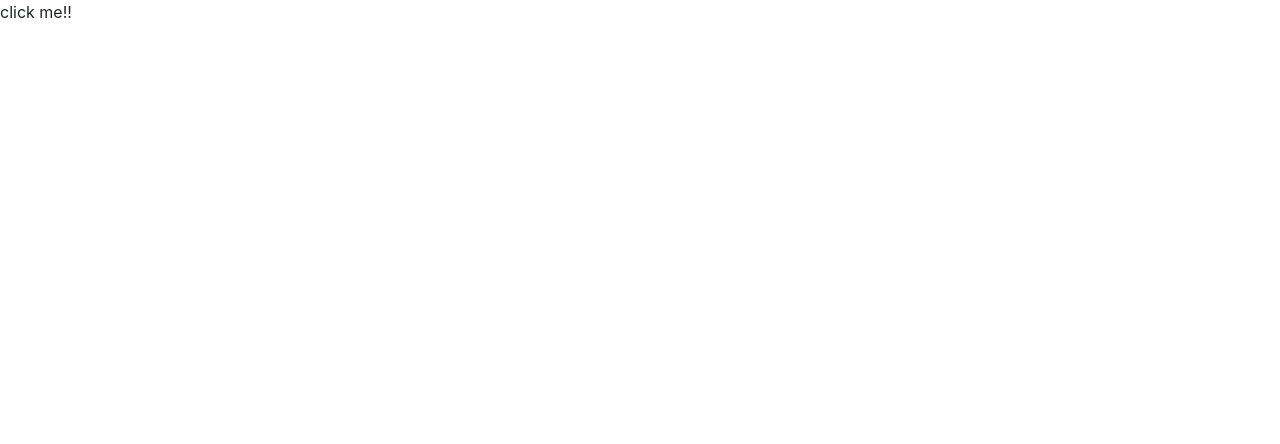
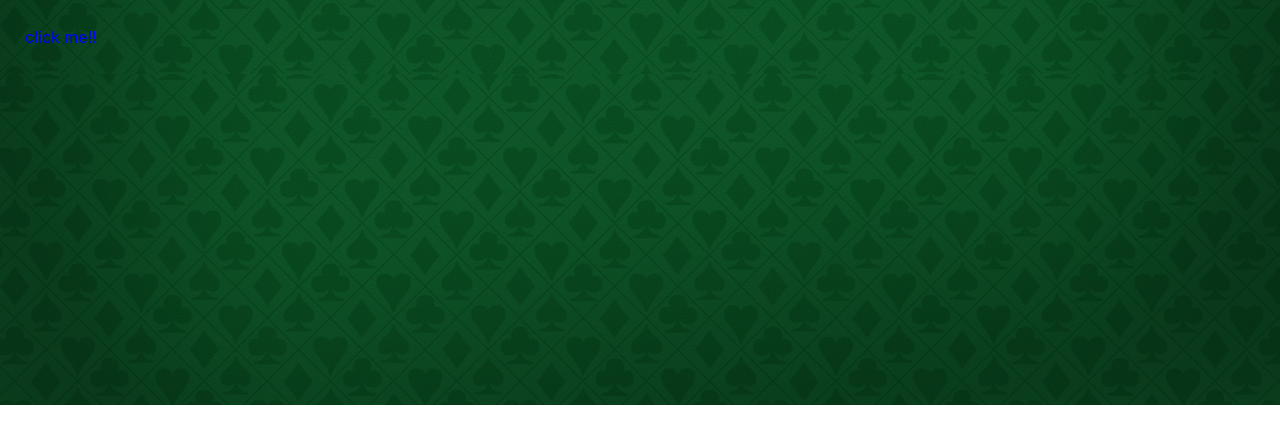
Before and after one commit to bramacphail/Unit-13, a plain HTML site: page index.html in a window 1280 px wide. Drawn offline with nearby package versions, Linux system fonts and the light colour scheme.

Commit message:
background check

```diff
--- a/app.js
+++ b/app.js
@@ -1,3 +1,4 @@
+
 function run() {
 
     getCard()
--- a/index.html
+++ b/index.html
@@ -13,7 +13,7 @@
 <body>
 
 
-<p onclick="run()">click me!!</p>
+<p class= "click" onclick="run()">click me!!</p>
 
 <div id="card">
 
--- a/style.css
+++ b/style.css
@@ -1,4 +1,26 @@
+* {
+    background-image: url(table.jpeg);
+    background-position: center;
+    background-size: cover;
+    background-repeat: no-repeat;
+}
+
 #card > img {
     height: 300px;
     width: 220px;
 }
+
+.userNum{
+    text-align: center;
+
+}
+
+.ComNum{
+    text-align: center;
+}
+
+.click{
+    color: blue;
+    padding: 25px;
+    background-color: yellow;
+}
```
Also changed, not shown: table.jpeg (added).
